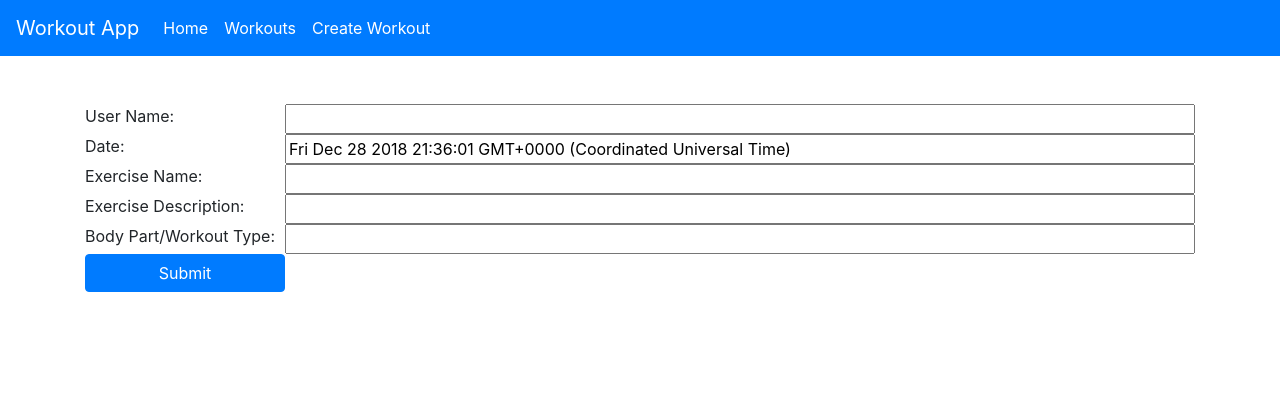
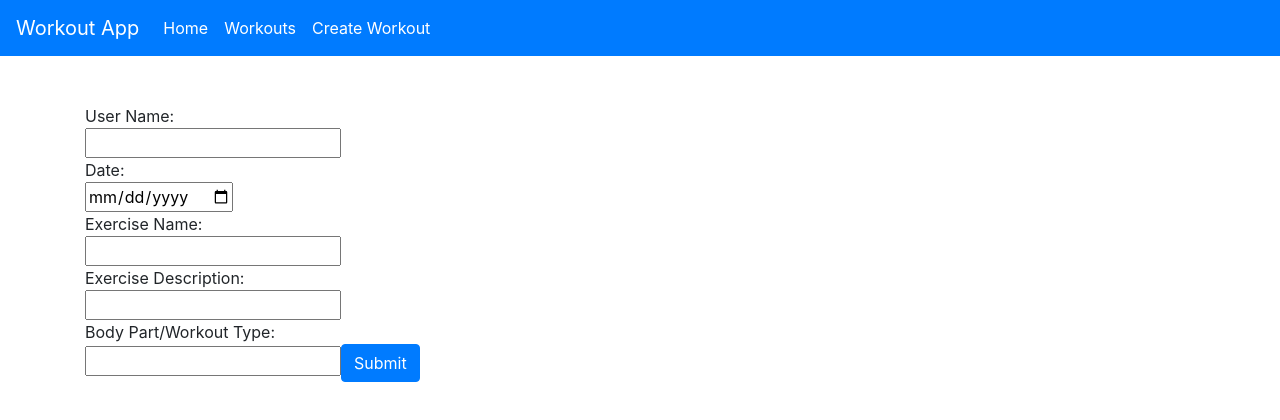
Before and after one commit to workoutApp/workoutApp-Angular, an Angular app: page /exercises/new in a window 1280 px wide. Shown: the top 420 px of the page. Built offline with nearby package versions, Linux system fonts and the light colour scheme; no server answers.

Commit message:
we can now create exercises

```diff
--- a/src/app/create-exercise/create-exercise.component.html
+++ b/src/app/create-exercise/create-exercise.component.html
@@ -1,12 +1,12 @@
 <div class="container mt-5">
 
-  <form action="#" class="create">
+  <div>
 
     <div class="create__field-name">User Name:</div>
     <input type="text" name="user name" placeholder="User Name" [(ngModel)]="newExercise.userName" class="create__user-name" >
 
     <div class="create__field-name">Date:</div>
-    <input type="text" name="date" placeholder="Date" [(ngModel)]="newExercise.calendarDate" class="create__date">
+    <input type="date" name="date" placeholder="Date" [(ngModel)]="newExercise.calendarDate" required pattern="[0-9]{4}-[0-9]{2}-[0-9]{2}" class="create__date">
 
     <div class="create__field-name">Exercise Name:</div>
     <input type="text" name="exercise name" placeholder="Exercise Name" [(ngModel)]="newExercise.exerciseName" class="create__exercise-name">
@@ -19,6 +19,6 @@
 
     <button type="submit" class="btn btn-primary" (click)="create()">Submit</button>
 
-  </form>
+  </div>
 
 </div>
--- a/src/app/create-exercise/create-exercise.component.ts
+++ b/src/app/create-exercise/create-exercise.component.ts
@@ -26,20 +26,21 @@ editExercise: Exercise[] = [];
 
 
 ngOnInit(): void {
-
   // At component initialization the
   this.exerciseService.getExercises()
-    .subscribe(exercises => {
-      // assign the todolist property to the proper http response
-      this.exercisesList = exercises;
-      console.log(exercises);
-    });
+  .subscribe(todos => {
+    // assign the todolist property to the proper http response
+    this.exercisesList = todos;
+    console.log(todos);
+  });
 }
 
 // This method will get called on Create button event
 create() {
   this.exerciseService.createExercise(this.newExercise)
     .subscribe((res) => {
+      // let cDate = res.data.calendarDate;
+      // res.data.calendarDate = `${cDate.getYear()}, ${cDate.getMonth()}, ${cDate.getDay()}`;
       this.exercisesList.push(res.data);
       this.newExercise = new Exercise();
     });
```
